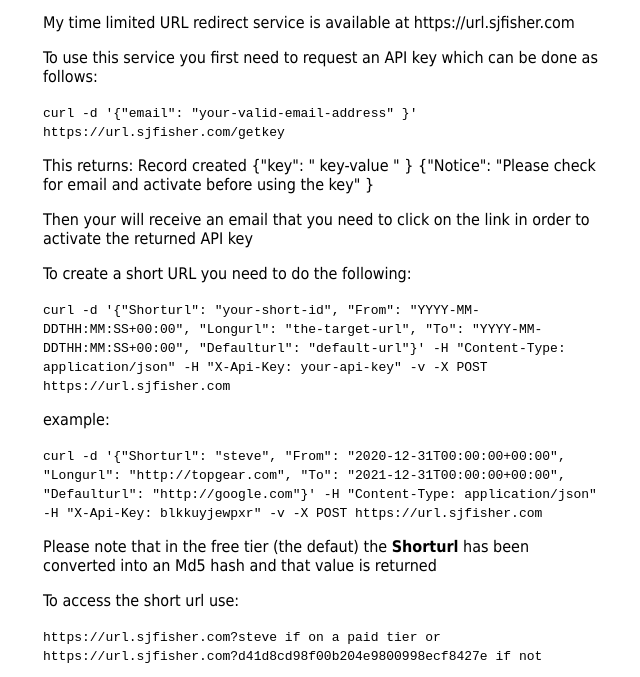
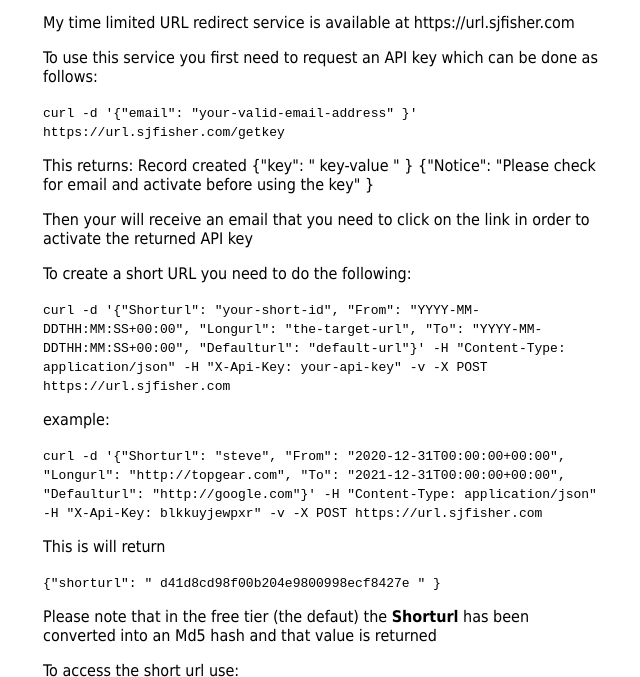
Before and after one commit to stevef1uk/urlwebsite, a plain HTML site: page index.html in a window 1280 px wide. Shown: the part 122-799 px from the top of the page, without its empty margins (317-957 px from the left). Drawn offline with Linux system fonts and the light colour scheme.

Commit message:
Update index.html

```diff
--- a/index.html
+++ b/index.html
@@ -56,6 +56,10 @@ height="0" width="0" style="display:none;visibility:hidden"></iframe></noscript>
 <code>
       curl -d '{"Shorturl": "steve", "From": "2020-12-31T00:00:00+00:00", "Longurl": "http://topgear.com", "To": "2021-12-31T00:00:00+00:00", "Defaulturl": "http://google.com"}' -H "Content-Type: application/json" -H "X-Api-Key: blkkuyjewpxr" -v -X POST https://url.sjfisher.com
 </code>
+  <p>This is will return</p>
+<code>
+  {"shorturl": " d41d8cd98f00b204e9800998ecf8427e " }
+  </code>
   <p>Please note that in the free tier (the defaut) the <b>Shorturl</b> has been converted into an Md5 hash and that value is returned</p>
   <p>To access the short url use:</p>
 <code>
```
